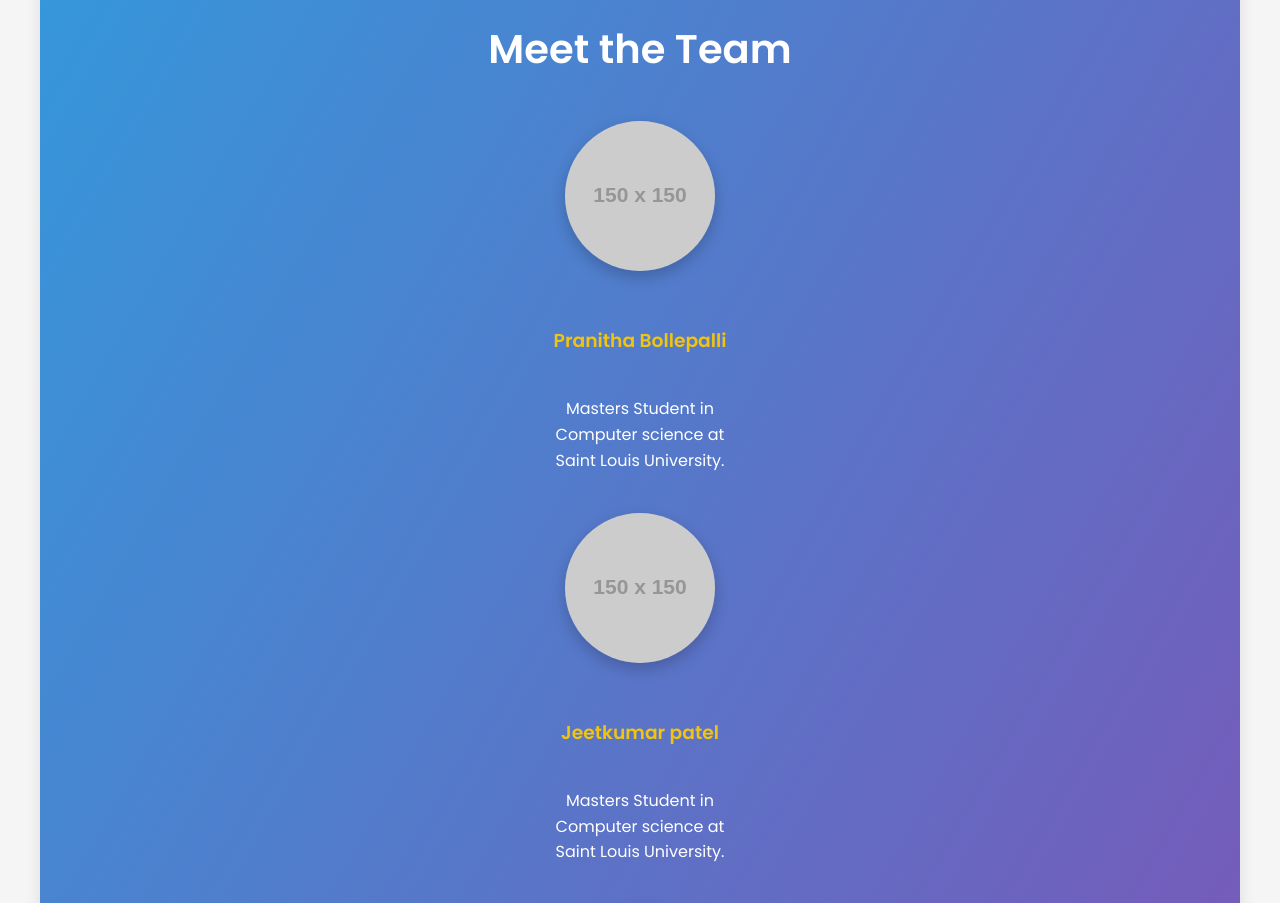
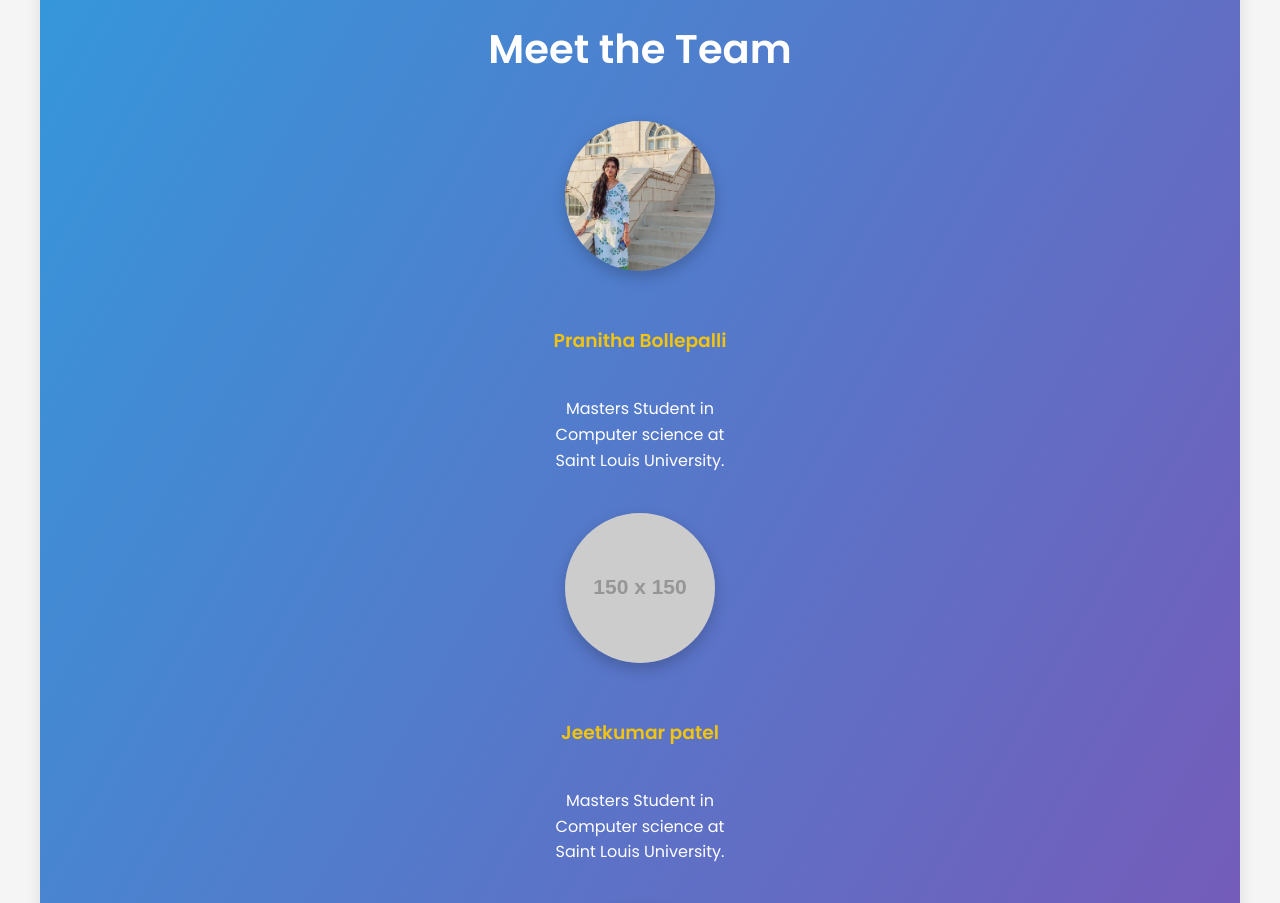
Before and after one commit to BollepalliPranitha/webtechnologies_survey, a React (Create React App) app: page / in a window 1280 px wide. Shown: the part 1420-2323 px from the top of the page. Built offline with nearby package versions, Linux system fonts and the light colour scheme.

Commit message:
added profile photo

```diff
--- a/src/components/Team.js
+++ b/src/components/Team.js
@@ -1,12 +1,12 @@
 import React from "react";
-
+import Profile1 from "./images/Profile1.jpg";
 function Team() {
   return (
     <section id="team">
       <h2>Meet the Team</h2>
       <div style={{ display: "flex", justifyContent: "space-around" }}>
         <div>
-          <img src="https://via.placeholder.com/150" alt="Team Member 1" />
+          <img src={Profile1} alt="Team Member 1" />
           <h3>Pranitha Bollepalli</h3>
           <p>Masters Student in Computer science at Saint Louis University.</p>
         </div>
```
Also changed, not shown: src/components/images/Profile1.jpg (added).
